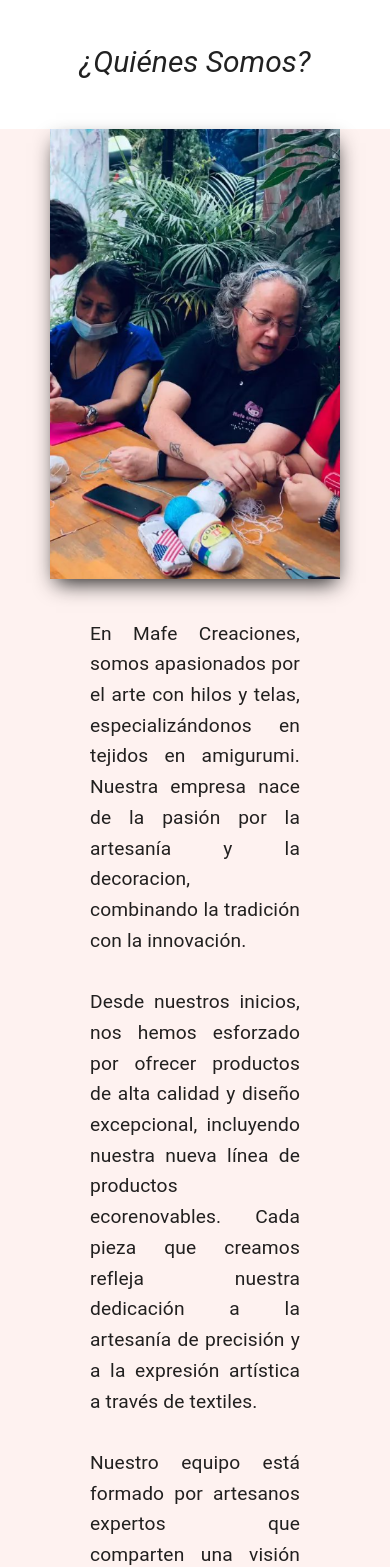
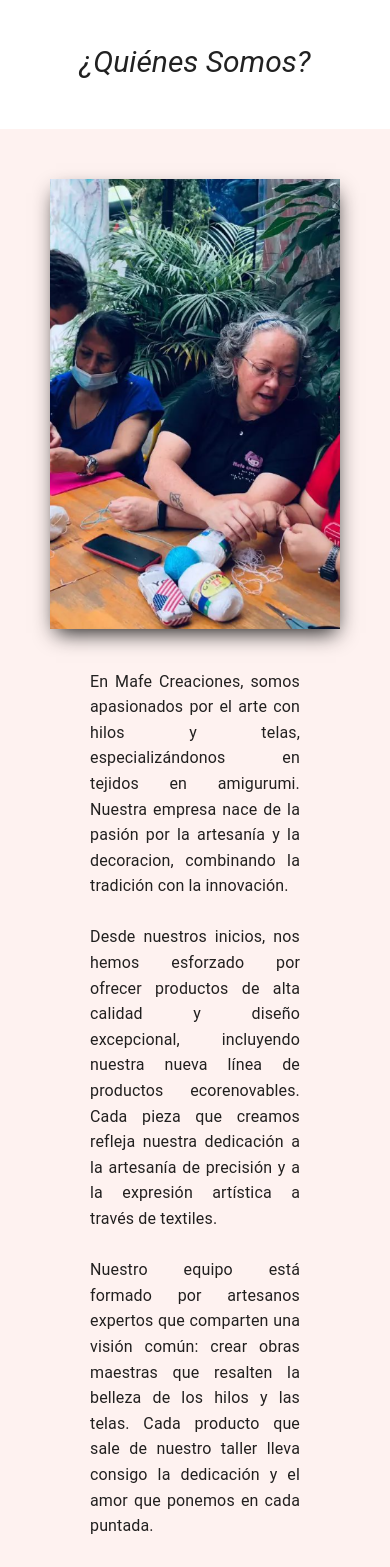
Before and after one commit to DiegoCP17/MafeCreaciones-Web, a React (Create React App) app: page / in a window 390 px wide. Shown: the part 3400-4967 px from the top of the page. Built offline with nearby package versions, Linux system fonts and the light colour scheme.

Commit message:
componente responsivo

```diff
--- a/src/components/AboutUs/StyleAboutUs.js
+++ b/src/components/AboutUs/StyleAboutUs.js
@@ -53,6 +53,7 @@ export const StyledBox = styled(Box)`
   background-color: rgba(238, 131, 107, 0.1);
   padding-top: 0px;
   padding-bottom: 0px;
+
   @media (max-width: 1024px) {
     flex-wrap: wrap;
   }
@@ -74,6 +75,10 @@ export const StyledImg = styled.img`
   }
   @media (max-width: 1024px) {
     width: 100%;
+    max-width: 100%; /* Añade esto para que la imagen sea 100% de ancho */
+    display: block; /* Añade esto para que la imagen sea centrada */
+    margin: 0 auto; /* Añade esto para centrar horizontalmente */
+    margin-top: 50px;
   }
 `;
 
@@ -82,4 +87,12 @@ export const Styledtypographyparagraph = styled(Typography)`
   font-size: 1.2em;
   text-align: justify;
   line-height: 1.6;
+
+  @media (max-width: 1024px) {
+    font-size: 1.1em;
+  }
+
+  @media (max-width: 600px) {
+    font-size: 1.0em;
+  }
 `;
```
